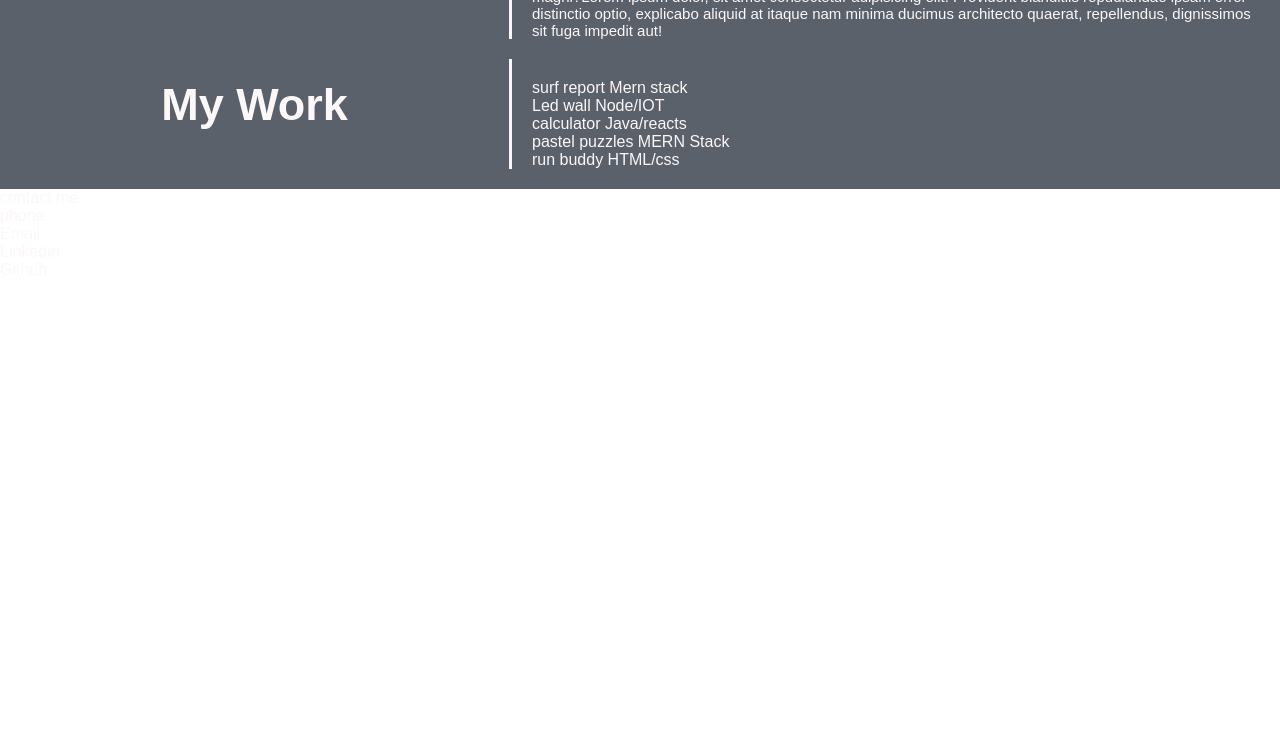
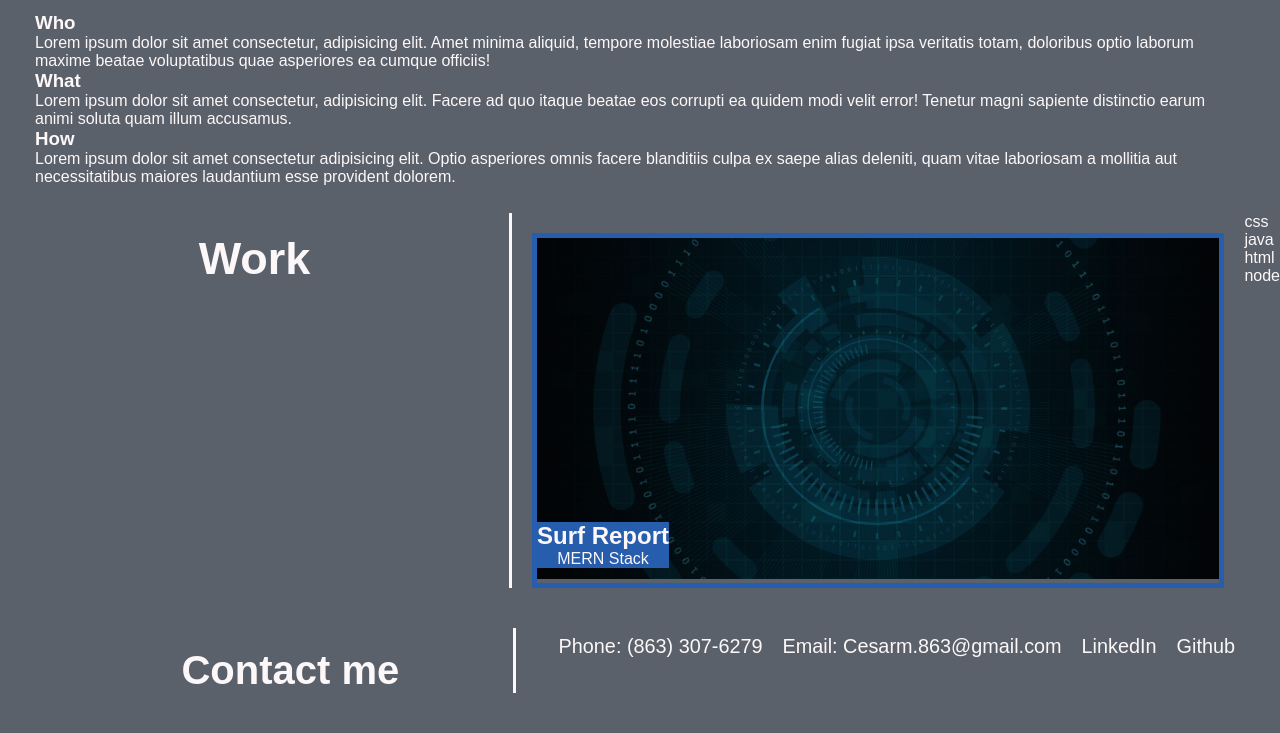
Before and after one commit to Cesar863/Student-Portfolio, a plain HTML site: page index.html in a window 1280 px wide. Shown: the part 636-1369 px from the top of the page. Before the commit the page ends 915 px from the top, so only its background shows below. Drawn offline with Linux system fonts and the light colour scheme.

Commit message:
finished bottom part of webiste the contact me page

```diff
--- a/assets/css/style.css
+++ b/assets/css/style.css
@@ -124,8 +124,25 @@ header nav ul li a:hover {
 
 /* start about me and photos */
 .container {
-    display:flex;
+    position: relative;
+    text-align: center;
+    color: var(--primary-color);
+    border:5px solid var(--quaternary-color);
 }
+
+.bottom-left {
+    position: absolute;
+    bottom: 15px;
+    left: 0px;
+    background-color: var(--quaternary-color)
+}
+
+/*.bottom-left p {
+    position:absolute;
+    bottom:16px;
+    left: 16px;
+    background-color: var(--quaternary-color);
+} */
 
 .abouts {
     width: 100%;
@@ -161,13 +178,86 @@ header nav ul li a:hover {
     background-color: var(--quinary-color);
 }
 
-.work {
+.main-work {
     margin: 20px;
     background-color: var(--quinary-color);
     color: var(--primary-color);
     flex: 1;
 }
 
-.link-main{
+.main-work img {
+    max-height:auto;
+    max-width:100%;
+    filter:brightness(50%);
+}
+
+.main-work img:hover{
+    filter:brightness(100%);
+}
+
+.work {
+    display:flex;
+    flex-wrap: wrap;
+    flex-direction:column;
 
 }
+.work img {
+    max-height: auto;
+    max-width: 50%;
+}
+
+.link-main{
+    border: 20px solid black;
+    padding: 10px;
+    margin: 10px;
+
+}
+
+/* contact me */
+.contact {
+    padding: 20px 35px;
+    background-color:var(--quinary-color);
+    display:flex;
+    justify-content:space-between;
+    flex-wrap:wrap;
+}
+
+.contact h2{
+    font-size: 40px;
+    color: var(--primary-color);
+    padding-top: 20px;
+    padding: bottom 20px;
+    text-align:center;
+    margin:0 auto 20px auto;
+    width:37%;
+    border-right: 3px solid var(--primary-color);
+}
+
+.contact a {
+    text-decoration:none;
+    color:var(--primary-color);
+}
+
+.contact nav {
+    margin:7px 0;
+}
+
+.contact nav ul {
+    display: flex;
+    flex-wrap: wrap;
+    justify-content: space-between;
+    align-items: center;
+    list-style: none;
+}
+
+.contact nav ul li a {
+    padding: 10px;
+    font-size:1.55vw;
+}
+
+.contact nav ul li a:hover{
+    background: var(--primary-color);
+    color:var(--secondary-color);
+    border-radius:15px;
+    text-shadow: none;
+}
--- a/index.html
+++ b/index.html
@@ -39,17 +39,41 @@
             <div class="hero-cta">
                 <h2>Welcome into my world.</h2>
             </div>
+        </div>
     </section>
 
+    <section class="contact" id="contact">
+        <h2> About me</h2>
+        <nav>
+            <ul>
+                <li>
+                    <h3>Who</h3>
+                    <p>Lorem ipsum dolor sit amet consectetur, adipisicing elit. Amet minima aliquid, tempore molestiae laboriosam enim fugiat ipsa veritatis totam, doloribus optio laborum maxime beatae voluptatibus quae asperiores ea cumque officiis!</p>
+                </li>
+                <li>
+                    <h3>What</h3>
+                    <p>Lorem ipsum dolor sit amet consectetur, adipisicing elit. Facere ad quo itaque beatae eos corrupti ea quidem modi velit error! Tenetur magni sapiente distinctio earum animi soluta quam illum accusamus.</p>
+                </li>
+                <li>
+                    <h3>How</h3>
+                    <p>Lorem ipsum dolor sit amet consectetur adipisicing elit. Optio asperiores omnis facere blanditiis culpa ex saepe alias deleniti, quam vitae laboriosam a mollitia aut necessitatibus maiores laudantium esse provident dolorem.</p>
+                </li>
+            </ul>
+        </nav>
+    </section>
+
+    <!-- about me section
     <section id="about-me">
         <div class="abouts">
             <div class="section-title">
                 <h2>About Me</h2>
             </div>
             <article class="about">
-            <p> Lorem ipsum dolor sit amet consectetur adipisicing elit. Corrupti, maxime error fugiat expedita velit
+                <p> Lorem ipsum dolor sit amet consectetur adipisicing elit. Corrupti, maxime error fugiat expedita
+                    velit
                     recusandae quam quae quod repudiandae iusto fugit nostrum corporis aliquam ipsam magnam possimus sed
-                natus deleniti! Lorem ipsum dolor, sit amet consectetur adipisicing elit. Odio libero vitae aspernatur
+                    natus deleniti! Lorem ipsum dolor, sit amet consectetur adipisicing elit. Odio libero vitae
+                    aspernatur
                     eveniet animi, officia, cupiditate excepturi minus a nulla fugiat tempora quia nisi dolorum optio
                     temporibus, dicta at magni?Lorem ipsum dolor, sit amet consectetur adipisicing elit. Provident
                     blanditiis repudiandae ipsam error distinctio optio, explicabo aliquid at itaque nam minima ducimus
@@ -58,32 +82,58 @@
             </article>
         </div>
     </section>
+-->
 
     <!-- Second section has the the links to the githubt pages with worksamples-->
-    <section id="work-samples">
+    <!-- main container-->
+    <section id="work-sample">
         <div class="works">
+            <!-- work section title div-->
             <div class="section-title">
-            <h2>My Work </h2>
+                <h2>Work</h2>
             </div>
+            <!--container holding the photo links divs-->
+            <div class="main-work">
+                <!-- main big div make these vertical-->
+                <div class="container">
+                    <img src="assets/images/cyber-g4e29b8b7b_1920.jpg">
+                    <div class="bottom-left">
+                        <h2> Surf Report</h2>
+                        <p>MERN Stack</p>
+                    </div>
+                </div>
+            </div>
+            <div>
+            <!-- div holding 4 links-->
             <div class="work">
-            <div> surf report Mern stack</div>
-            <div> Led wall Node/IOT</div>
-            <div> calculator Java/reacts</div>
-            <div> pastel puzzles MERN Stack</div>
-            <div>run buddy HTML/css</div>
+                <div>css</div>
+                <div>java</div>
+                <div>html</div>
+                <div>node</div>
+            </div>
             </div>
         </div>
     </section>
-    <!-- footer includes links to contact information-->
-    <footer>
-        <div>contact me</div>
-        <div>
-            <div>phone</div>
-            <div>Email</div>
-            <div>Linkedin</div>
-            <div>Github</div>
-        </div>
-    </footer>
+
+    <section class="contact" id="contact">
+        <h2> Contact me</h2>
+        <nav>
+            <ul>
+                <li>
+                    <a href="tel:863.307.6279">Phone: (863) 307-6279</a>
+                </li>
+                <li>
+                    <a href="mailto:Cesarm.863@gmail.com">Email: Cesarm.863@gmail.com</a>
+                </li>
+                <li>
+                    <a href="https://www.linkedin.com/in/cesar-martinez-b623a8166/">LinkedIn</a>
+                </li>
+                <li>
+                    <a href="https://github.com/Cesar863">Github</a>
+                </li>
+            </ul>
+        </nav>
+    </section>
 </body>
 
 </html>
```
Lines whose indentation alone changed are shown as unchanged.
